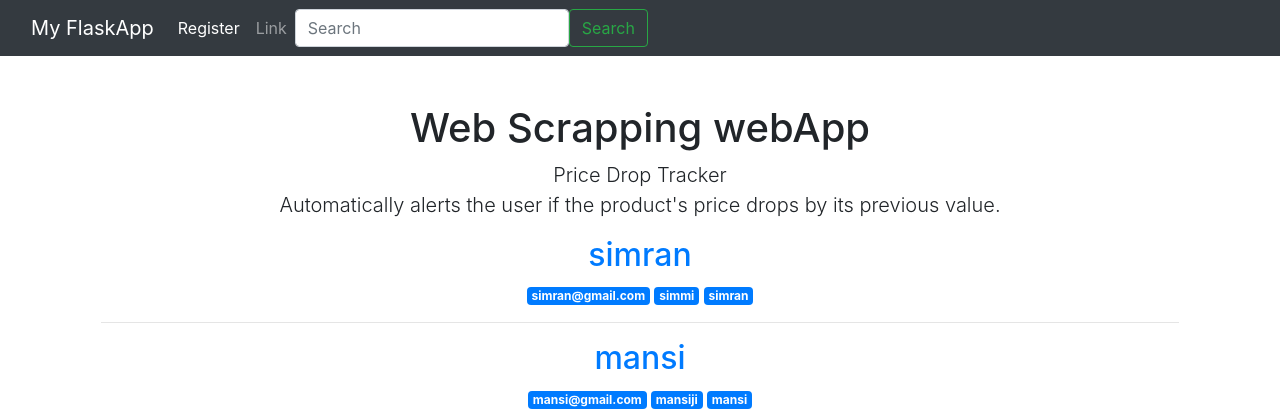
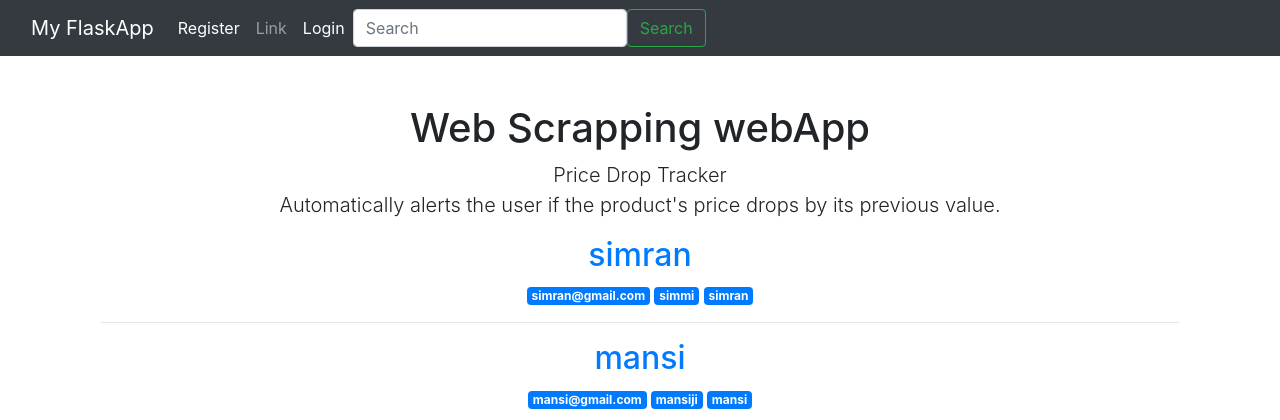
Before and after one commit to simran1199/Pocket-Partner, a Flask app: page / in a window 1280 px wide. Shown: the top 420 px of the page. Run offline with Flask 2, Linux system fonts and the light colour scheme; data comes from the database, SQL or seed files in the repository; both versions use the stored data as it was after the commit; some libraries are stand-ins or nearby versions.

Commit message:
Login created (#1)
* Login created

* logout

```diff
--- a/Templates/Includes/messages.html
+++ b/Templates/Includes/messages.html
@@ -1,7 +1,14 @@
 {% with messages = get_flashed_messages(with_categories=true) %}
-  {% if messages %}
-    {% for category, message in messages %}
-      <div class="alert alert-{{ category }}">{{ message }}</div>
-    {% endfor %}
-  {% endif %}
+{% if messages %}
+{% for category, message in messages %}
+<div class="alert alert-{{ category }}">{{ message }}</div>
+{% endfor %}
+{% endif %}
 {% endwith %}
+{% if error %}
+<div class="alert alert-danger">{{error}}</div>
+{% endif %}
+
+{% if msg %}
+<div class="alert alert-success">{{msg}}</div>
+{% endif %}
--- a/Templates/Includes/navbar.html
+++ b/Templates/Includes/navbar.html
@@ -1,18 +1,34 @@
 <nav class="navbar navbar-expand-md navbar-dark bg-dark">
   <div class="container-fluid">
     <a class="navbar-brand" href="/">My FlaskApp</a>
-      <button class="navbar-toggler" type="button" data-bs-toggle="collapse" data-bs-target="#navbarsExampleDefault" aria-controls="navbarsExampleDefault" aria-expanded="false" aria-label="Toggle navigation">
+    <button class="navbar-toggler" type="button" data-bs-toggle="collapse" data-bs-target="#navbarsExampleDefault"
+      aria-controls="navbarsExampleDefault" aria-expanded="false" aria-label="Toggle navigation">
       <span class="navbar-toggler-icon"></span>
     </button>
 
     <div class="collapse navbar-collapse" id="navbarsExampleDefault">
       <ul class="navbar-nav me-auto mb-2 mb-md-0">
+        {% if session.logged_in %}
+        <li class="nav-item active">
+          <a class="nav-link" aria-current="page" href="/logout">Logout</a>
+        </li>
+        <li class="nav-item active">
+          <a class="nav-link" aria-current="page" href="/dashboard">Dashboard</a>
+        </li>
+        {% else %}
         <li class="nav-item active">
           <a class="nav-link" aria-current="page" href="/register">Register</a>
         </li>
         <li class="nav-item">
           <a class="nav-link" href="#">Link</a>
         </li>
+        <li class="nav-item active">
+          <a class="nav-link" aria-current="page" href="/login">Login</a>
+        </li>
+        {% endif %}
+
+
+
       </ul>
       <form class="d-flex">
         <input class="form-control me-2" type="search" placeholder="Search" aria-label="Search">
--- a/Templates/home.html
+++ b/Templates/home.html
@@ -4,7 +4,8 @@
 
 <div class="starter-template text-center py-5 px-3">
   <h1>Web Scrapping webApp</h1>
-    <p class="lead">Price Drop Tracker<br> Automatically alerts the user if the product's price drops by its previous value.</p>
+  <p class="lead">Price Drop Tracker<br> Automatically alerts the user if the product's price drops by its previous
+    value.</p>
   <p>{% for user in users %}
     <a href="#">
       <h2>{{ user['name'] }}</h2>
@@ -13,7 +14,8 @@
     <span class="badge badge-primary">{{ user['username'] }}</span>
     <span class="badge badge-primary">{{ user['password'] }}</span>
     <hr>
-  {% endfor %}</p>
+    {% endfor %}
+  </p>
 </div>
 
 {% endblock %}
--- a/Templates/register.html
+++ b/Templates/register.html
@@ -3,7 +3,7 @@
 {% block body %}
 <h1>Register</h1>
 {% from "Includes/_formhelpers.html" import render_field %}
-<form method= 'POST' action=" ">
+<form method='POST' action=" ">
     <div class="form.group">
         {{render_field(form.name, class_="form-control")}}
     </div>
@@ -19,7 +19,7 @@
     <div class="form.group">
         {{render_field(form.confirm, class_="form-control")}}
     </div>
-    <p><input type="submit" class ="btn btn-primary" value="Submit"></p>
+    <p><input type="submit" class="btn btn-primary" value="Submit"></p>
 </form>
 
 {% endblock %}
--- a/app.py
+++ b/app.py
@@ -2,6 +2,7 @@ import sqlite3
 from flask import Flask, render_template, flash, redirect, url_for, session, request, logging
 from wtforms import Form, StringField, TextAreaField, PasswordField, validators
 from passlib.hash import sha256_crypt
+from functools import wraps
 
 
 def get_db_connection():
@@ -16,6 +17,7 @@ app = Flask(__name__)
 @app.route('/')
 def index():
     conn = get_db_connection()
+
     users = conn.execute('SELECT * FROM users').fetchall()
     conn.close()
     return render_template("home.html", users=users)
@@ -40,6 +42,7 @@ def register():
         email = form.email.data
         username = form.username.data
         password = sha256_crypt.hash(str(form.password.data))
+        print(str(form.password.data)+': '+password)
         conn = get_db_connection()
         users = conn.execute("INSERT INTO users (name, email, username, password) VALUES (?, ?, ?, ?)",
                              (name, email, username, password))
@@ -49,8 +52,75 @@ def register():
         flash("Registration done!!", "success")
         return redirect(url_for('index'))
 
-        return render_template('register.html', users=users)
+        return render_template("register.html", users=users)
+
     return render_template('register.html', form=form)
+
+# User Login
+
+
+@app.route('/login', methods=['GET', 'POST'])
+def login():
+    if request.method == 'POST':
+        # Get Form Fields
+        email = request.form['email']
+        password = request.form['password']
+
+        # Create cursor
+        conn = get_db_connection()
+        cur = conn.cursor()
+
+        # Get user by username
+        find_user = ("SELECT * FROM users WHERE email = ?")
+        cur.execute(find_user, [email])
+        results = cur.fetchone()
+        if results:
+            if sha256_crypt.verify(password, results['password']):
+                # Passed
+                session["logged_in"] = True
+                session["email"] = email
+                session["name"] = results['name']
+
+                flash("You are now logged in.", "success")
+                return redirect(url_for("dashboard"))
+            else:
+                error = "Invalid login"
+                return render_template("login.html", error=error)
+            # Cose connection
+            cur.close()
+
+        else:
+            error = "Email not found."
+            return render_template("login.html", error=error)
+
+    return render_template('login.html')
+
+# check if user is logged in
+
+
+def is_logged_in(f):
+    @wraps(f)
+    def wrap(*args, **kwargs):
+        if "logged_in" in session:
+            return f(*args, **kwargs)
+        else:
+            flash("Unauthorised , Please login", 'danger')
+            return redirect(url_for("login"))
+    return wrap
+
+
+# logout
+@app.route("/logout")
+def logout():
+    session.clear()
+    flash("You are now logout.", "success")
+    return redirect(url_for("login"))
+
+
+@app.route('/dashboard')
+@is_logged_in
+def dashboard():
+    return render_template("dashboard.html")
 
 
 if __name__ == "__main__":
--- a/schema.sql
+++ b/schema.sql
@@ -2,7 +2,7 @@ DROP TABLE IF EXISTS users;
 CREATE TABLE users (
     id INTEGER PRIMARY KEY AUTOINCREMENT,
     name VARCHAR(100) NOT NULL,
-    email VARCHAR(50),
+    email VARCHAR(50) NOT NULL UNIQUE,
     username VARCHAR(40) NOT NULL UNIQUE,
     password VARCHAR(20) NOT NULL,
     register_date TIMESTAMP NOT NULL DEFAULT CURRENT_TIMESTAMP
```
Also changed, not shown: Templates/dashboard.html (added, +7 -0 lines), Templates/login.html (+4 -4 lines), init_db.py (+4 -4 lines), database.db. Lines whose indentation alone changed are shown as unchanged.
